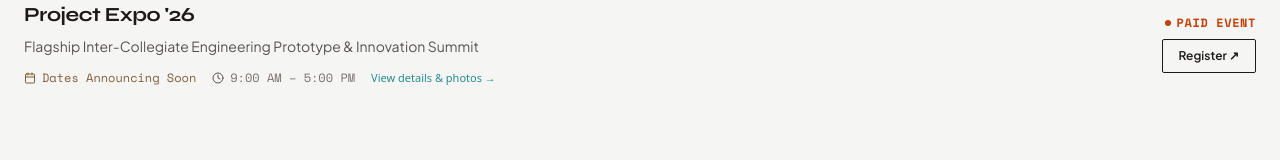
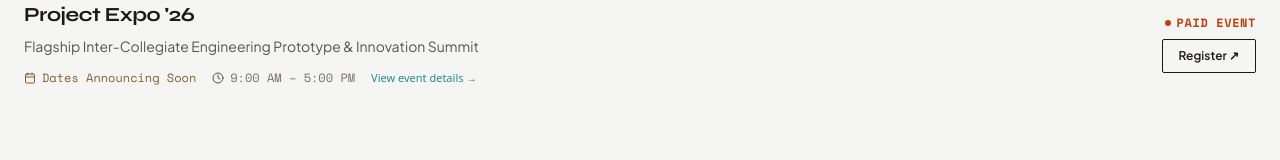
Before and after one commit to Akash7037/ecell-web, a Next.js app: page /events in a window 1280 px wide. Shown: the part 619-779 px from the top of the page. Built offline with nearby package versions, Linux system fonts and the light colour scheme; no server answers; the database is empty.

Commit message:
feat(events): auto-conclude past events by date/time, isolate gallery to concluded events, and remove Expo '26 default gallery

```diff
--- a/app/events/page.tsx
+++ b/app/events/page.tsx
@@ -4,6 +4,7 @@ import Footer from '@/components/layout/Footer';
 import EventsPageClient from '@/components/sections/EventsPageClient';
 import SubscribeSection from '@/components/ui/SubscribeSection';
 import { getStoredEvents } from '@/lib/dataStoreServer';
+import { isEventConcluded } from '@/lib/eventUtils';
 
 export const dynamic = 'force-dynamic';
 
@@ -15,14 +16,8 @@ export const metadata: Metadata = {
 export default async function EventsPage() {
   const events = await getStoredEvents();
 
-  const isFinished = (e: any) => {
-    const d = (e.date || '').toLowerCase();
-    const s = (e.shortDescription || '').toLowerCase();
-    return d.includes('completed') || d.includes('archive') || d.includes('concluded') || s.includes('completed') || s.includes('archived');
-  };
-
-  const upcomingEvents = events.filter((e) => !isFinished(e));
-  const pastEvents = events.filter((e) => isFinished(e));
+  const upcomingEvents = events.filter((e) => !isEventConcluded(e));
+  const pastEvents = events.filter((e) => isEventConcluded(e));
 
   return (
     <>
--- a/app/page.tsx
+++ b/app/page.tsx
@@ -9,6 +9,8 @@ import SubscribeSection from '@/components/ui/SubscribeSection';
 import { getStoredEvents, getStoredMembers } from '@/lib/dataStoreServer';
 import { getSiteSettings } from '@/lib/siteSettingsServer';
 
+import { isEventConcluded } from '@/lib/eventUtils';
+
 export const dynamic = 'force-dynamic';
 
 export default async function HomePage() {
@@ -16,14 +18,8 @@ export default async function HomePage() {
   const members = await getStoredMembers();
   const settings = getSiteSettings();
 
-  // Only display active & upcoming events on the homepage (filter out finished/archived)
-  const upcomingEvents = events.filter((e) => {
-    const d = (e.date || '').toLowerCase();
-    const s = (e.shortDescription || '').toLowerCase();
-    if (d.includes('completed') || d.includes('archive') || d.includes('concluded')) return false;
-    if (s.includes('completed') || s.includes('archived')) return false;
-    return true;
-  });
+  // Only display active & upcoming events on the homepage (filter out finished/concluded)
+  const upcomingEvents = events.filter((e) => !isEventConcluded(e));
 
   return (
     <>
--- a/components/admin/AdminDashboard.tsx
+++ b/components/admin/AdminDashboard.tsx
@@ -14,6 +14,7 @@ import {
   SendIcon,
   UploadIcon,
 } from 'lucide-react';
+import { isEventConcluded } from '@/lib/eventUtils';
 
 // ─── Types ───────────────────────────────────────────────
 interface AdminEvent {
@@ -28,6 +29,7 @@ interface AdminEvent {
   registrationUrl?: string;
   imageUrl?: string;
   gallery?: string[];
+  isConcluded?: boolean;
 }
 
 interface AdminMember {
@@ -285,7 +287,7 @@ function EventsManager() {
             />
             <div className="sm:col-span-2">
               <label className="block font-mono text-[10px] tracking-widest uppercase text-ink-light mb-1.5">
-                Gallery Photos (comma separated URLs or paste links)
+                Archive Gallery Photos (Only shown for concluded/past events)
               </label>
               <input
                 type="text"
@@ -303,10 +305,11 @@ function EventsManager() {
                 className="w-full border border-paper-muted bg-paper rounded-sm px-3 py-2 text-xs text-ink placeholder:text-ink-light focus:outline-none focus:border-ink font-mono"
               />
               <span className="text-[11px] text-ink-light mt-1 block">
-                Additional event photos shown in the modal gallery grid with zoom viewer.
+                Photos from the actual event. These are only displayed once the event concludes. New / upcoming events only show the Header / Cover photo above.
               </span>
             </div>
-            <div className="flex items-center gap-3 sm:col-span-2">
+            <div className="flex flex-col sm:flex-row sm:items-center gap-4 sm:col-span-2 pt-2 border-t border-paper-muted">
+              <div className="flex items-center gap-2.5">
                 <input
                   type="checkbox"
                   id="isFree"
@@ -315,6 +318,32 @@ function EventsManager() {
                   className="accent-vermilion w-4 h-4 cursor-pointer"
                 />
                 <label htmlFor="isFree" className="text-sm text-ink cursor-pointer select-none">Free event</label>
+              </div>
+
+              <div className="flex items-center gap-2.5">
+                <input
+                  type="checkbox"
+                  id="isConcludedManual"
+                  checked={isEventConcluded(form)}
+                  onChange={(e) => {
+                    const isChecked = e.target.checked;
+                    setForm((f) => {
+                      let newDate = f.date;
+                      if (isChecked && !newDate.toLowerCase().includes('completed') && !newDate.toLowerCase().includes('concluded')) {
+                        newDate = newDate ? `${newDate} · Concluded` : 'Completed · Archived';
+                      } else if (!isChecked) {
+                        newDate = newDate.replace(/\s*·\s*(?:Concluded|Completed|Archived)/gi, '').replace(/\b(?:Completed|Archived|Concluded)\b/gi, '').trim();
+                        if (!newDate) newDate = 'Dates Announcing Soon';
+                      }
+                      return { ...f, date: newDate };
+                    });
+                  }}
+                  className="accent-amber-600 w-4 h-4 cursor-pointer"
+                />
+                <label htmlFor="isConcludedManual" className="text-sm text-ink cursor-pointer select-none">
+                  Mark as Concluded / Completed (or auto-concludes when scheduled date/time finishes)
+                </label>
+              </div>
             </div>
           </div>
           <div className="flex gap-3 mt-5">
@@ -341,12 +370,17 @@ function EventsManager() {
         <p className="py-12 text-sm text-ink-light">No events found. Click "Add Event" to create one.</p>
       ) : (
         <div className="divide-y divide-paper-muted">
-          {events.map((ev) => (
+          {events.map((ev) => {
+            const concluded = isEventConcluded(ev);
+            return (
               <div key={ev.id} className="flex flex-col sm:flex-row sm:items-center justify-between gap-4 py-5">
                 <div className="flex-1 min-w-0">
                   <div className="flex items-center gap-2 mb-1">
                     <span className={`font-mono text-[9px] tracking-widest uppercase px-1.5 py-0.5 rounded-sm ${ev.isFree ? 'bg-paper-muted text-ink-muted' : 'bg-vermilion/10 text-vermilion'}`}>
                       {ev.isFree ? 'Free' : 'Paid'}
+                    </span>
+                    <span className={`font-mono text-[9px] tracking-widest uppercase px-1.5 py-0.5 rounded-sm ${concluded ? 'bg-amber-100 text-amber-800' : 'bg-emerald-100 text-emerald-800'}`}>
+                      {concluded ? 'Concluded / Past' : 'Upcoming / Scheduled'}
                     </span>
                   </div>
                   <p className="font-semibold text-sm text-ink">{ev.name}</p>
@@ -375,7 +409,8 @@ function EventsManager() {
                 </button>
               </div>
             </div>
-          ))}
+          );
+        })}
       </div>
       )}
     </div>
--- a/components/ui/EventCard.tsx
+++ b/components/ui/EventCard.tsx
@@ -2,6 +2,7 @@
 
 import Button from './Button';
 import { CalendarIcon, ClockIcon } from 'lucide-react';
+import { isEventConcluded } from '@/lib/eventUtils';
 
 export interface Event {
   id: string;
@@ -15,6 +16,7 @@ export interface Event {
   registrationUrl?: string;
   imageUrl?: string;
   gallery?: string[];
+  isConcluded?: boolean;
 }
 
 interface EventCardProps {
@@ -23,10 +25,7 @@ interface EventCardProps {
 }
 
 export function EventCard({ event, onClick }: EventCardProps) {
-  const isConcluded =
-    (event.date || '').toLowerCase().includes('completed') ||
-    (event.date || '').toLowerCase().includes('archive') ||
-    (event.shortDescription || '').toLowerCase().includes('concluded');
+  const isConcluded = isEventConcluded(event);
 
   return (
     <article
@@ -58,7 +57,7 @@ export function EventCard({ event, onClick }: EventCardProps) {
               </span>
             )}
             <span className="text-[#268B8C] group-hover:text-[#8C3A26] text-[11px] font-sans font-medium flex items-center gap-0.5 ml-auto sm:ml-0 transition-colors">
-              View details & photos &rarr;
+              {isConcluded ? 'View archive & photos →' : 'View event details →'}
             </span>
           </div>
         </div>
--- a/components/ui/EventModal.tsx
+++ b/components/ui/EventModal.tsx
@@ -4,6 +4,7 @@ import { useState, useEffect } from 'react';
 import { XIcon, CalendarIcon, ClockIcon, MapPinIcon, ExternalLinkIcon, ImageIcon } from 'lucide-react';
 import { Badge } from '@/components/ui/Atoms';
 import Button from '@/components/ui/Button';
+import { isEventConcluded } from '@/lib/eventUtils';
 
 export interface EventModalData {
   id: string;
@@ -17,6 +18,7 @@ export interface EventModalData {
   registrationUrl?: string;
   imageUrl?: string;
   gallery?: string[];
+  isConcluded?: boolean;
 }
 
 interface EventModalProps {
@@ -49,11 +51,9 @@ export function EventModal({ event, onClose }: EventModalProps) {
 
   if (!event) return null;
 
-  const isConcluded = event.date.toLowerCase().includes('completed') || event.date.toLowerCase().includes('archive');
-  const allImages = [
-    ...(event.imageUrl ? [event.imageUrl] : []),
-    ...(event.gallery || []),
-  ].filter((img, idx, arr) => arr.indexOf(img) === idx);
+  const isConcluded = isEventConcluded(event);
+  // Only actual event gallery photos (separate from header cover banner)
+  const galleryPhotos = (event.gallery || []).filter(Boolean);
 
   return (
     <div className="fixed inset-0 z-50 flex items-center justify-center p-4 sm:p-6 bg-ink/75 backdrop-blur-sm animate-in fade-in duration-200">
@@ -147,17 +147,17 @@ export function EventModal({ event, onClose }: EventModalProps) {
             </div>
           </div>
 
-          {/* Event Photo Gallery */}
-          {allImages.length > 0 && (
+          {/* Event Photo Gallery — Only displayed for past / concluded events with actual archive photos */}
+          {isConcluded && galleryPhotos.length > 0 && (
             <div className="pt-2">
               <div className="flex items-center gap-2 mb-3">
                 <ImageIcon size={15} className="text-ink" />
                 <h3 className="font-headline text-sm font-bold text-ink uppercase tracking-wider">
-                  Event Photos & Gallery ({allImages.length})
+                  Event Archive & Gallery ({galleryPhotos.length})
                 </h3>
               </div>
               <div className="grid grid-cols-2 sm:grid-cols-3 gap-3">
-                {allImages.map((photoUrl, idx) => (
+                {galleryPhotos.map((photoUrl, idx) => (
                   <div
                     key={idx}
                     onClick={() => setSelectedPhoto(photoUrl)}
--- a/data/events-store.json
+++ b/data/events-store.json
@@ -10,10 +10,7 @@
     "location": "Central Auditorium & Innovation Labs, VSBCETC Coimbatore",
     "registrationUrl": "https://forms.gle/vsbcetc-expo-26-registration",
     "imageUrl": "https://images.unsplash.com/photo-1581092160607-ee22621dd758?auto=format&fit=crop&w=1200&q=80",
-    "gallery": [
-      "https://images.unsplash.com/photo-1581092160607-ee22621dd758?auto=format&fit=crop&w=800&q=80",
-      "https://images.unsplash.com/photo-1517245386807-bb43f82c33c4?auto=format&fit=crop&w=800&q=80"
-    ]
+    "gallery": []
   },
   {
     "id": "evt-hackathon",
--- a/data/seed.ts
+++ b/data/seed.ts
@@ -207,10 +207,7 @@ export const events: Event[] = [
     registrationUrl: 'https://forms.gle/vsbcetc-expo-26-registration',
     feeType: 'Paid',
     amountPerTeam: '₹250 / Team',
-    gallery: [
-      'https://images.unsplash.com/photo-1581092160607-ee22621dd758?auto=format&fit=crop&w=800&q=80',
-      'https://images.unsplash.com/photo-1517245386807-bb43f82c33c4?auto=format&fit=crop&w=800&q=80',
-    ],
+    gallery: [],
     clips: [],
   },
   {
--- a/lib/dataStoreServer.ts
+++ b/lib/dataStoreServer.ts
@@ -15,6 +15,7 @@ export interface StoredEvent {
   registrationUrl?: string;
   imageUrl?: string;
   gallery?: string[];
+  isConcluded?: boolean;
 }
 
 export interface StoredMember {
@@ -38,10 +39,7 @@ const defaultEvents: StoredEvent[] = [
     location: "Central Auditorium & Innovation Labs, VSBCETC Coimbatore",
     registrationUrl: "https://forms.gle/vsbcetc-expo-26-registration",
     imageUrl: "https://images.unsplash.com/photo-1581092160607-ee22621dd758?auto=format&fit=crop&w=1200&q=80",
-    gallery: [
-      "https://images.unsplash.com/photo-1581092160607-ee22621dd758?auto=format&fit=crop&w=800&q=80",
-      "https://images.unsplash.com/photo-1517245386807-bb43f82c33c4?auto=format&fit=crop&w=800&q=80",
-    ],
+    gallery: [],
   },
   {
     id: 'evt-hackathon',
--- /dev/null
+++ b/lib/eventUtils.ts
@@ -0,0 +1,184 @@
+/**
+ * Event utility functions for parsing dates, checking completion status,
+ * and categorizing upcoming vs. past / concluded events.
+ */
+
+export interface EventLike {
+  id?: string;
+  name?: string;
+  date?: string;
+  time?: string;
+  shortDescription?: string;
+  description?: string;
+  isConcluded?: boolean;
+  isPast?: boolean;
+}
+
+/**
+ * Parses end date and time of an event.
+ * Handles:
+ * - Specific date strings (e.g. "March 15, 2026", "15 Oct 2026", "2026-10-15")
+ * - Date ranges (e.g. "March 10-12, 2025", "10 - 12 March 2025", "Oct 15 - 16, 2024")
+ * - Time end ranges (e.g. "9:00 AM – 5:00 PM" -> 5:00 PM)
+ * - Returns null for indefinite dates (e.g. "Dates Announcing Soon", "TBA", "Coming Soon")
+ * - Returns Epoch Date(0) for explicit completed keywords
+ */
+export function parseEventEndDate(dateStr?: string, timeStr?: string): Date | null {
+  if (!dateStr || typeof dateStr !== 'string') return null;
+  const d = dateStr.trim();
+  const lower = d.toLowerCase();
+
+  // If announcement text or pending dates, it's upcoming
+  if (
+    lower.includes('announc') ||
+    lower.includes('soon') ||
+    lower.includes('tba') ||
+    lower.includes('coming') ||
+    lower.includes('to be announced')
+  ) {
+    return null;
+  }
+
+  // Keywords that indicate explicitly completed / archived
+  if (
+    lower.includes('completed') ||
+    lower.includes('concluded') ||
+    lower.includes('archive') ||
+    lower.includes('ended') ||
+    lower.includes('finished')
+  ) {
+    return new Date(0); // Epoch = in the past
+  }
+
+  // ISO date format YYYY-MM-DD
+  const isoMatch = d.match(/^(\d{4})-(\d{2})-(\d{2})$/);
+  if (isoMatch) {
+    const [, year, month, day] = isoMatch;
+    let hours = 23, minutes = 59;
+    if (timeStr) {
+      const parsedTime = parseTimeComponents(timeStr);
+      if (parsedTime) {
+        hours = parsedTime.hours;
+        minutes = parsedTime.minutes;
+      }
+    }
+    return new Date(Number(year), Number(month) - 1, Number(day), hours, minutes, 59);
+  }
+
+  // Date ranges: "March 10-12, 2025" or "10 - 12 March 2025" or "Oct 15 - 16, 2024"
+  let endPart = d;
+  if (d.includes('–') || d.includes('-') || d.includes(' to ')) {
+    const segments = d.split(/[–\-]|\bto\b/i).map((s) => s.trim()).filter(Boolean);
+    if (segments.length >= 2) {
+      const lastSegment = segments[segments.length - 1];
+      const yearMatch = d.match(/\b(20\d\d)\b/);
+      const monthMatch = d.match(
+        /\b(Jan(?:uary)?|Feb(?:ruary)?|Mar(?:ch)?|Apr(?:il)?|May|Jun(?:e)?|Jul(?:y)?|Aug(?:ust)?|Sep(?:tember)?|Oct(?:ober)?|Nov(?:ember)?|Dec(?:ember)?)\b/i
+      );
+
+      let reconstructed = lastSegment;
+      if (!lastSegment.match(/\b(20\d\d)\b/) && yearMatch) {
+        reconstructed += ' ' + yearMatch[1];
+      }
+      if (!reconstructed.match(/[a-zA-Z]/) && monthMatch) {
+        reconstructed = monthMatch[1] + ' ' + reconstructed;
+      }
+      endPart = reconstructed;
+    }
+  }
+
+  // Parse DD/MM/YYYY or DD-MM-YYYY format
+  const dmyMatch = endPart.match(/^(\d{1,2})[\/\-](\d{1,2})[\/\-](\d{4})$/);
+  if (dmyMatch) {
+    const [, day, month, year] = dmyMatch;
+    let hours = 23, minutes = 59;
+    if (timeStr) {
+      const parsedTime = parseTimeComponents(timeStr);
+      if (parsedTime) {
+        hours = parsedTime.hours;
+        minutes = parsedTime.minutes;
+      }
+    }
+    return new Date(Number(year), Number(month) - 1, Number(day), hours, minutes, 59);
+  }
+
+  // Natural language date (e.g. "March 15, 2024", "15 Oct 2024")
+  const standardDate = new Date(endPart);
+  if (!isNaN(standardDate.getTime())) {
+    let hours = 23, minutes = 59;
+    if (timeStr) {
+      const parsedTime = parseTimeComponents(timeStr);
+      if (parsedTime) {
+        hours = parsedTime.hours;
+        minutes = parsedTime.minutes;
+      }
+    }
+    standardDate.setHours(hours, minutes, 59, 999);
+    return standardDate;
+  }
+
+  return null;
+}
+
+/**
+ * Extracts hours and minutes from time strings like "5:00 PM", "9:00 AM – 5:00 PM", "17:00".
+ */
+export function parseTimeComponents(timeStr?: string): { hours: number; minutes: number } | null {
+  if (!timeStr || typeof timeStr !== 'string') return null;
+  const tLower = timeStr.toLowerCase().trim();
+  if (tLower.includes('tba') || tLower.includes('hour') || tLower.includes('day')) return null;
+
+  // If time range "9:00 AM – 5:00 PM", take the last (concluding) time
+  const segments = timeStr.split(/[–\-]|\bto\b/i).map((s) => s.trim()).filter(Boolean);
+  const targetTime = segments[segments.length - 1];
+
+  const match = targetTime.match(/(\d{1,2})(?::(\d{2}))?\s*(am|pm)?/i);
+  if (!match) return null;
+
+  let hours = parseInt(match[1], 10);
+  const minutes = match[2] ? parseInt(match[2], 10) : 0;
+  const meridian = match[3] ? match[3].toLowerCase() : null;
+
+  if (meridian === 'pm' && hours < 12) hours += 12;
+  if (meridian === 'am' && hours === 12) hours = 0;
+
+  return { hours, minutes };
+}
+
+/**
+ * Checks if an event is concluded / past / finished.
+ * Automatically checks:
+ * 1. Explicit boolean `isConcluded === true` or `isPast === true`
+ * 2. Completion keywords in date or descriptions
+ * 3. Actual event end date and time compared with current time (Date.now())
+ */
+export function isEventConcluded(event?: EventLike | null): boolean {
+  if (!event) return false;
+  if (event.isConcluded === true || event.isPast === true) return true;
+
+  const dateStr = (event.date || '').toLowerCase();
+  const descStr = (event.shortDescription || '').toLowerCase();
+  const nameStr = (event.name || '').toLowerCase();
+
+  if (
+    dateStr.includes('completed') ||
+    dateStr.includes('concluded') ||
+    dateStr.includes('archive') ||
+    dateStr.includes('ended') ||
+    dateStr.includes('finished') ||
+    descStr.includes('completed') ||
+    descStr.includes('archived') ||
+    descStr.includes('concluded') ||
+    nameStr.includes('completed') ||
+    nameStr.includes('concluded')
+  ) {
+    return true;
+  }
+
+  const endDate = parseEventEndDate(event.date, event.time);
+  if (endDate) {
+    return Date.now() > endDate.getTime();
+  }
+
+  return false;
+}
```
Lines whose indentation alone changed are shown as unchanged.
